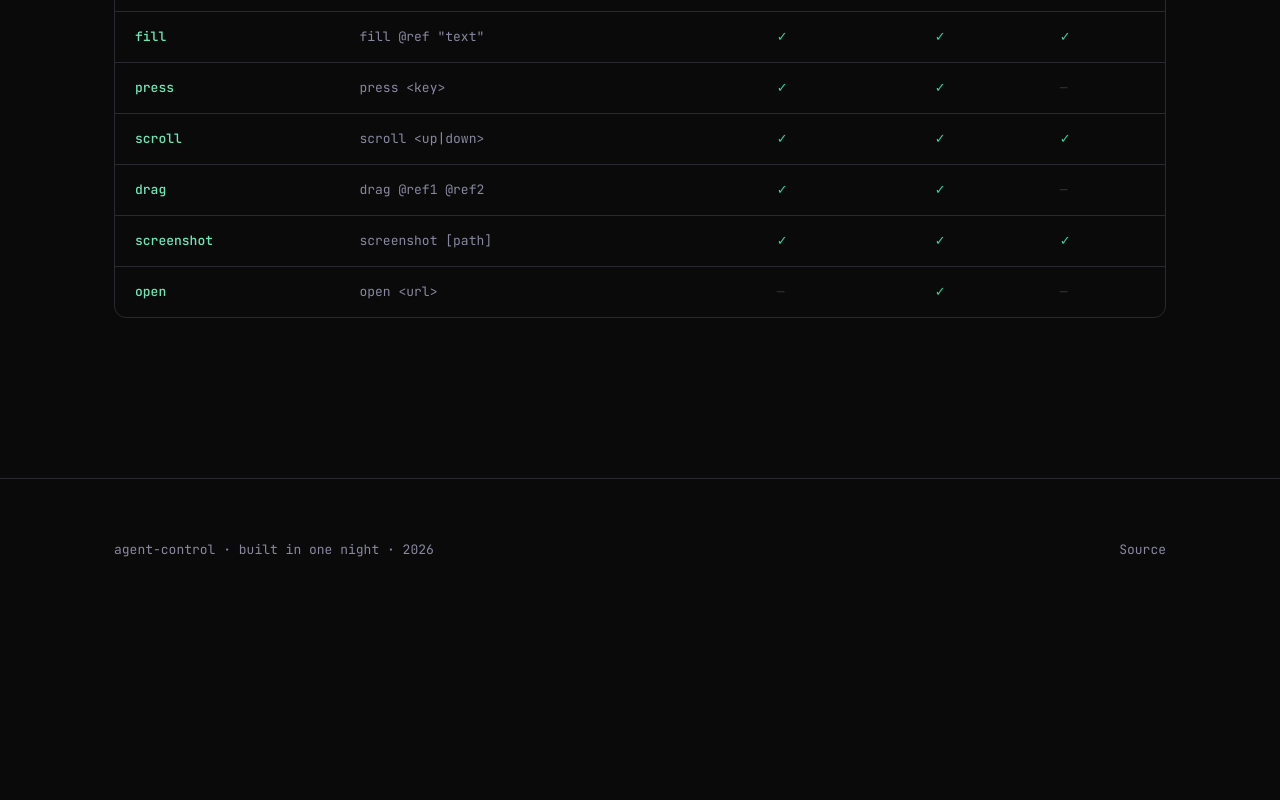
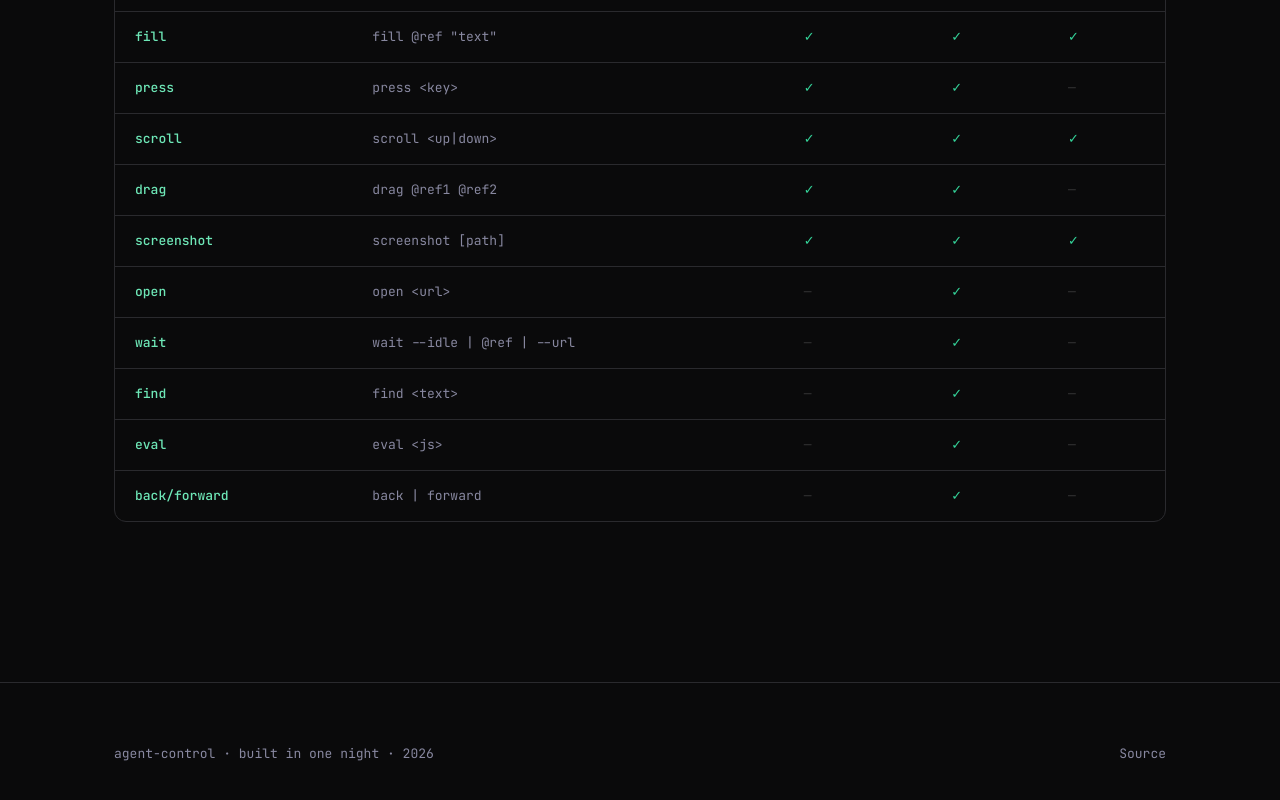
Before and after one commit to momomo-agent/agent-control, a website: page site/index.html in a window 1280 px wide. Shown: the part 3982-4782 px from the top of the page. Before the commit the page ends 4603 px from the top, so only its background shows below. Drawn offline with Linux system fonts and the light colour scheme.

Commit message:
site: 命令表加 wait/find/eval/back/forward

```diff
--- a/site/index.html
+++ b/site/index.html
@@ -546,6 +546,10 @@ footer .right a:hover { color: var(--accent); }
         <tr><td>drag</td><td>drag @ref1 @ref2</td><td class="check">✓</td><td class="check">✓</td><td class="dash">—</td></tr>
         <tr><td>screenshot</td><td>screenshot [path]</td><td class="check">✓</td><td class="check">✓</td><td class="check">✓</td></tr>
         <tr><td>open</td><td>open &lt;url&gt;</td><td class="dash">—</td><td class="check">✓</td><td class="dash">—</td></tr>
+        <tr><td>wait</td><td>wait --idle | @ref | --url</td><td class="dash">—</td><td class="check">✓</td><td class="dash">—</td></tr>
+        <tr><td>find</td><td>find &lt;text&gt;</td><td class="dash">—</td><td class="check">✓</td><td class="dash">—</td></tr>
+        <tr><td>eval</td><td>eval &lt;js&gt;</td><td class="dash">—</td><td class="check">✓</td><td class="dash">—</td></tr>
+        <tr><td>back/forward</td><td>back | forward</td><td class="dash">—</td><td class="check">✓</td><td class="dash">—</td></tr>
       </tbody>
     </table>
   </div>
```
